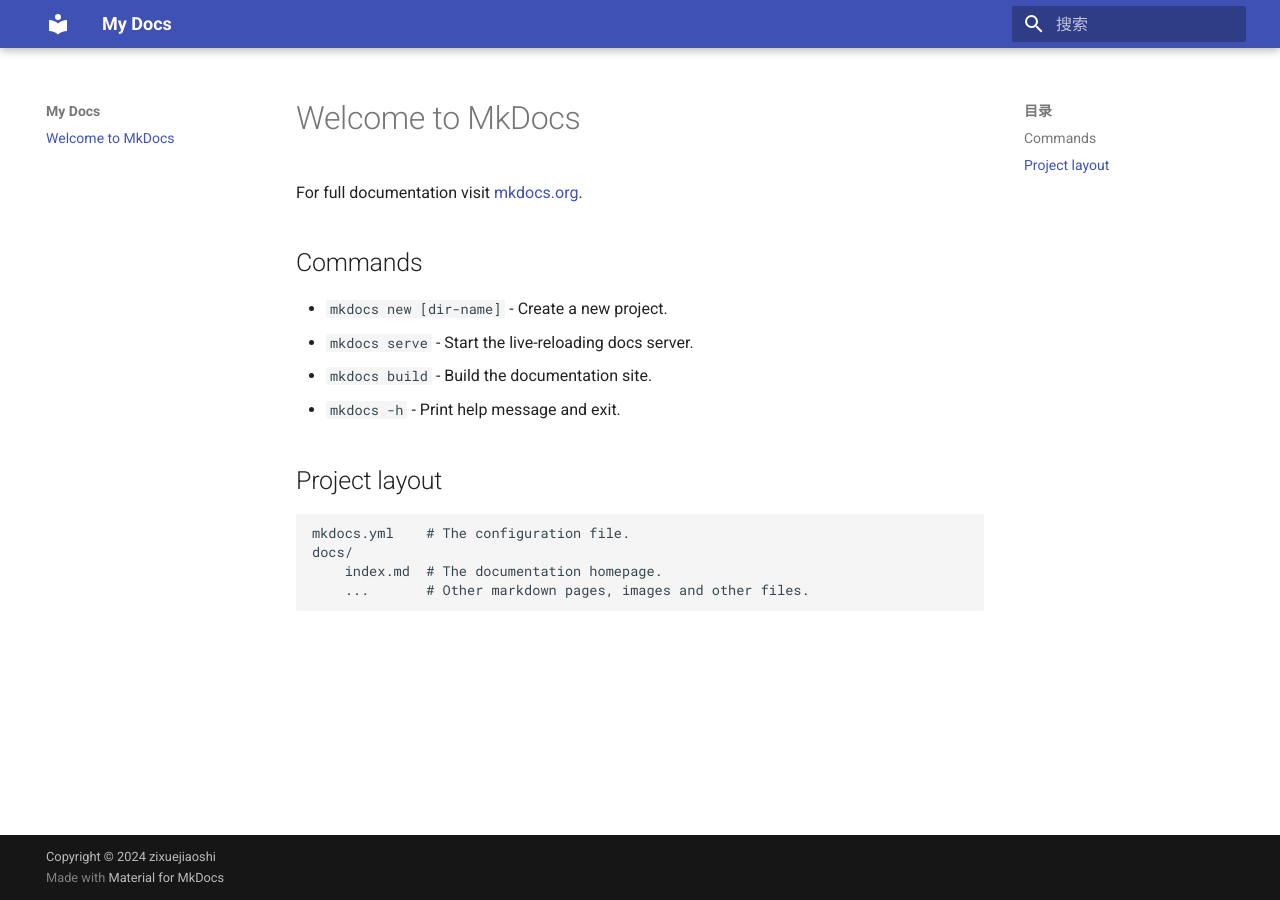
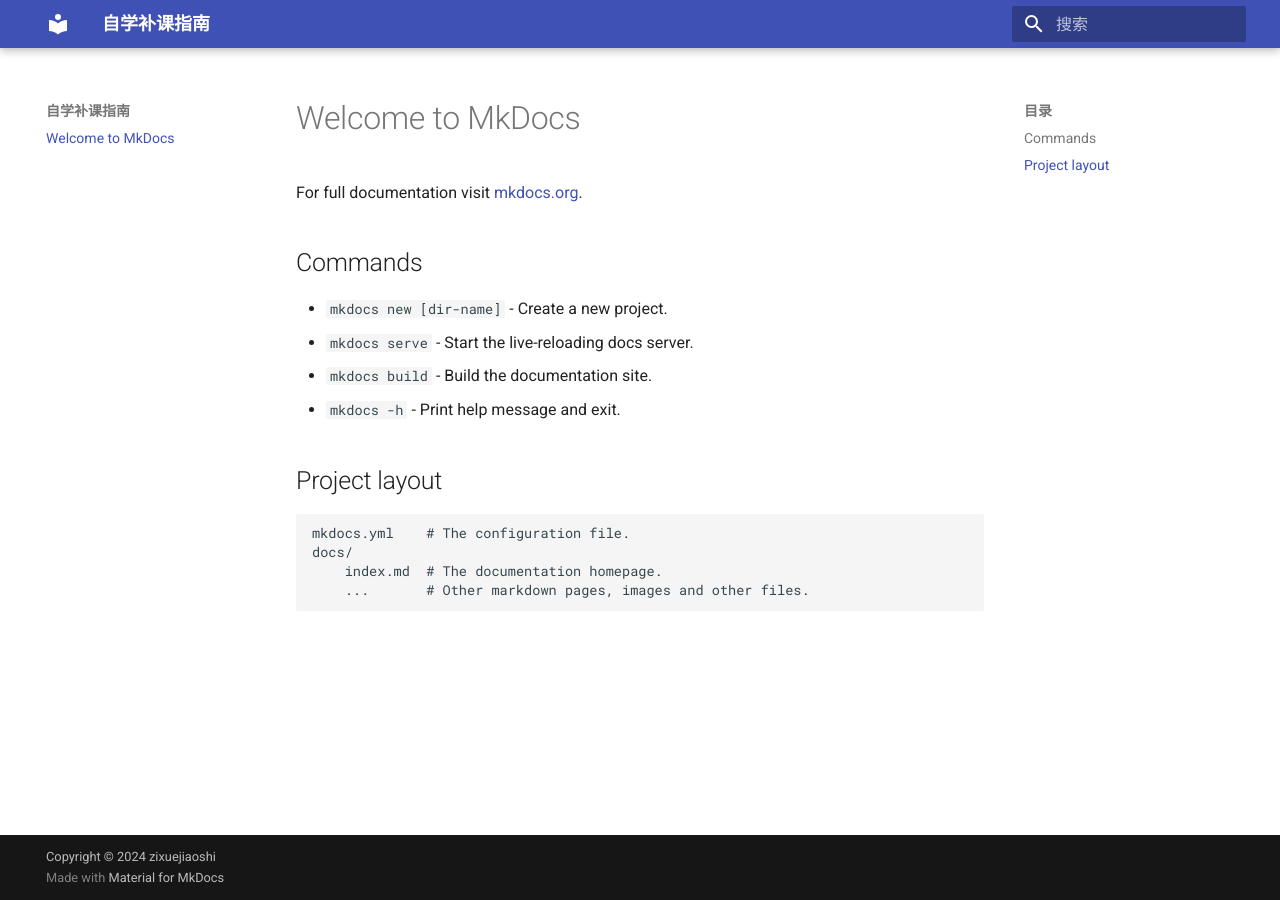
Before and after one commit to sorokin990/sorokin990.github.io, an MkDocs documentation site: the page built from docs/index.md, in a window 1280 px wide. Built offline with MkDocs 1.6.1 and Material for MkDocs 9.7.7, drawn with Linux system fonts in a browser that asks for light colours.

Commit message:
Update mkdocs.yml

```diff
--- a/mkdocs.yml
+++ b/mkdocs.yml
@@ -1,4 +1,5 @@
-site_name: My Docs
+site_name: 自学补课指南
+site_url: https://zixuejiaoshi.github.io
 theme:
   name: material
   language: zh
```
